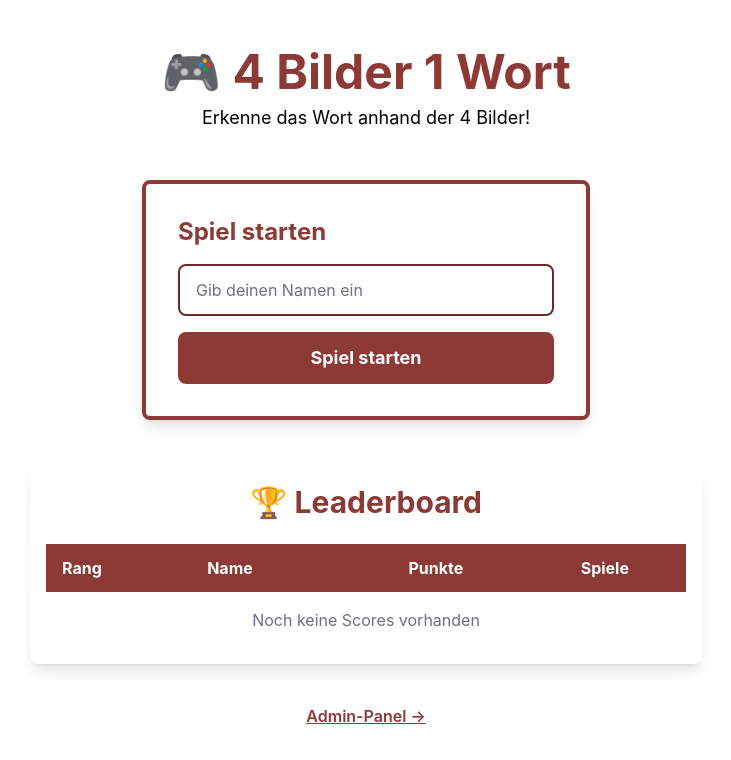
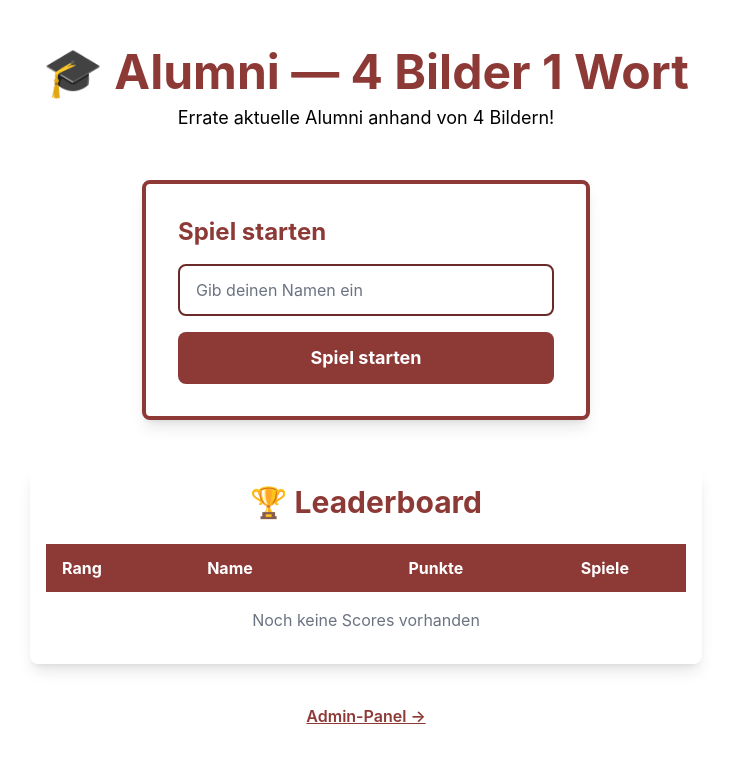
Before and after one commit to jonas-183/4-bilder-1-wort, a Next.js app: page / in a window 1280 px wide. Shown: the top 760 px of the page, without its empty margins (274-1005 px from the left). Built offline with nearby package versions, Linux system fonts and the light colour scheme.

Commit message:
feat: alumni-themed start text; show full images (object-contain + padding)

```diff
--- a/src/app/page.tsx
+++ b/src/app/page.tsx
@@ -195,8 +195,8 @@ export default function Home() {
         <div className="max-w-4xl mx-auto">
           {/* Header */}
           <div className="text-center mb-12 pt-8">
-            <h1 className="text-5xl font-bold text-primary mb-2">🎮 4 Bilder 1 Wort</h1>
-            <p className="text-black text-lg">Erkenne das Wort anhand der 4 Bilder!</p>
+            <h1 className="text-5xl font-bold text-primary mb-2">🎓 Alumni — 4 Bilder 1 Wort</h1>
+            <p className="text-black text-lg">Errate aktuelle Alumni anhand von 4 Bildern!</p>
           </div>
 
           {/* Simple name input */}
--- a/src/components/GameImageGrid.tsx
+++ b/src/components/GameImageGrid.tsx
@@ -42,16 +42,16 @@ export default function GameImageGrid({
         {images.map((img, index) => (
           <div
             key={index}
-            className="relative w-full aspect-square rounded-lg overflow-hidden bg-gray-200"
+            className="relative w-full aspect-square rounded-lg overflow-hidden bg-gray-100 p-2 flex items-center justify-center"
           >
             <Image
               src={img}
               alt={`Bild ${index + 1}`}
               fill
-              className="object-cover"
+              className="object-contain"
               onError={(e) => {
-                const img = e.currentTarget as HTMLImageElement;
-                img.src = `https://via.placeholder.com/300?text=Bild+${index + 1}`;
+                const imgEl = e.currentTarget as HTMLImageElement;
+                imgEl.src = `https://via.placeholder.com/300?text=Bild+${index + 1}`;
               }}
             />
           </div>
```
